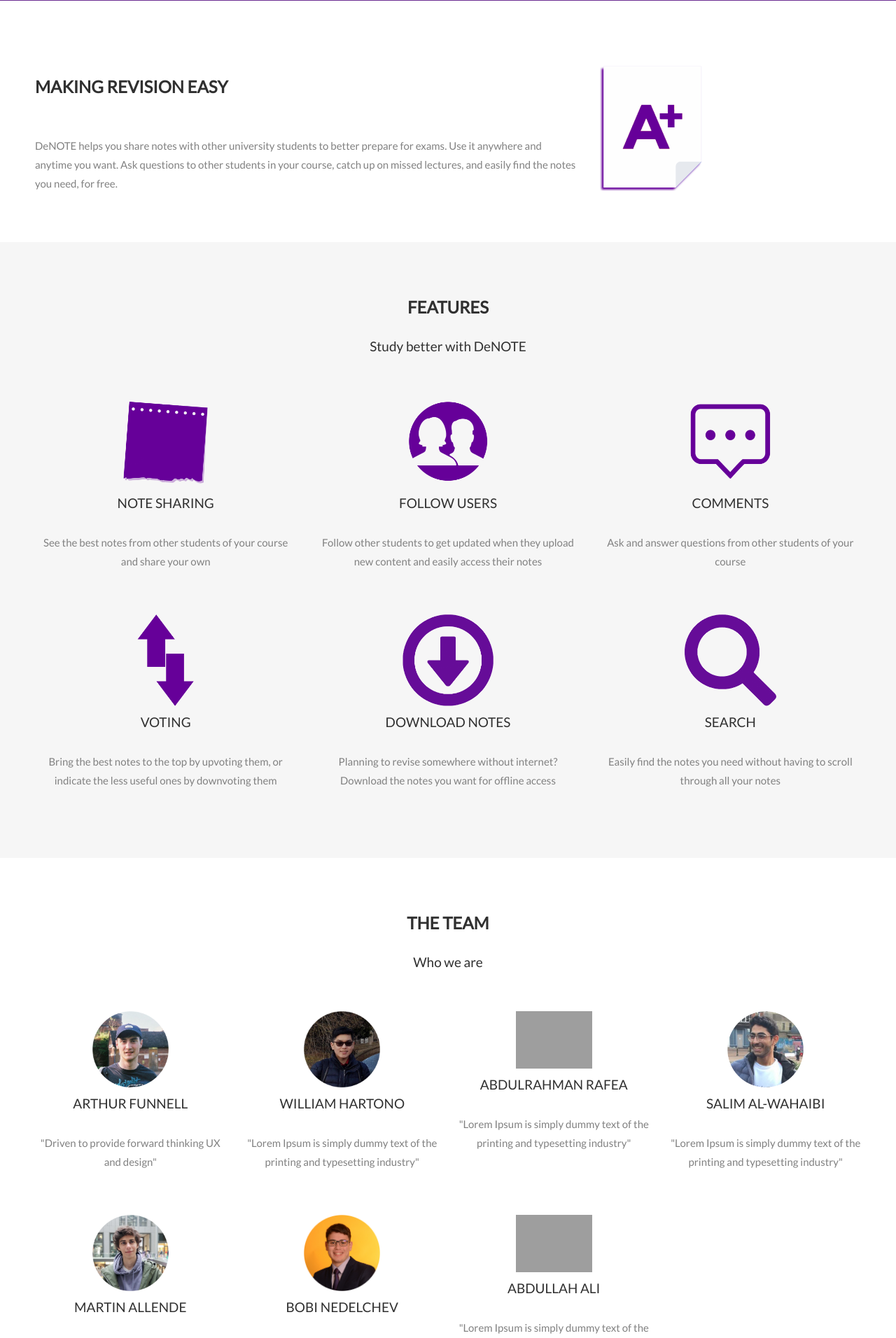
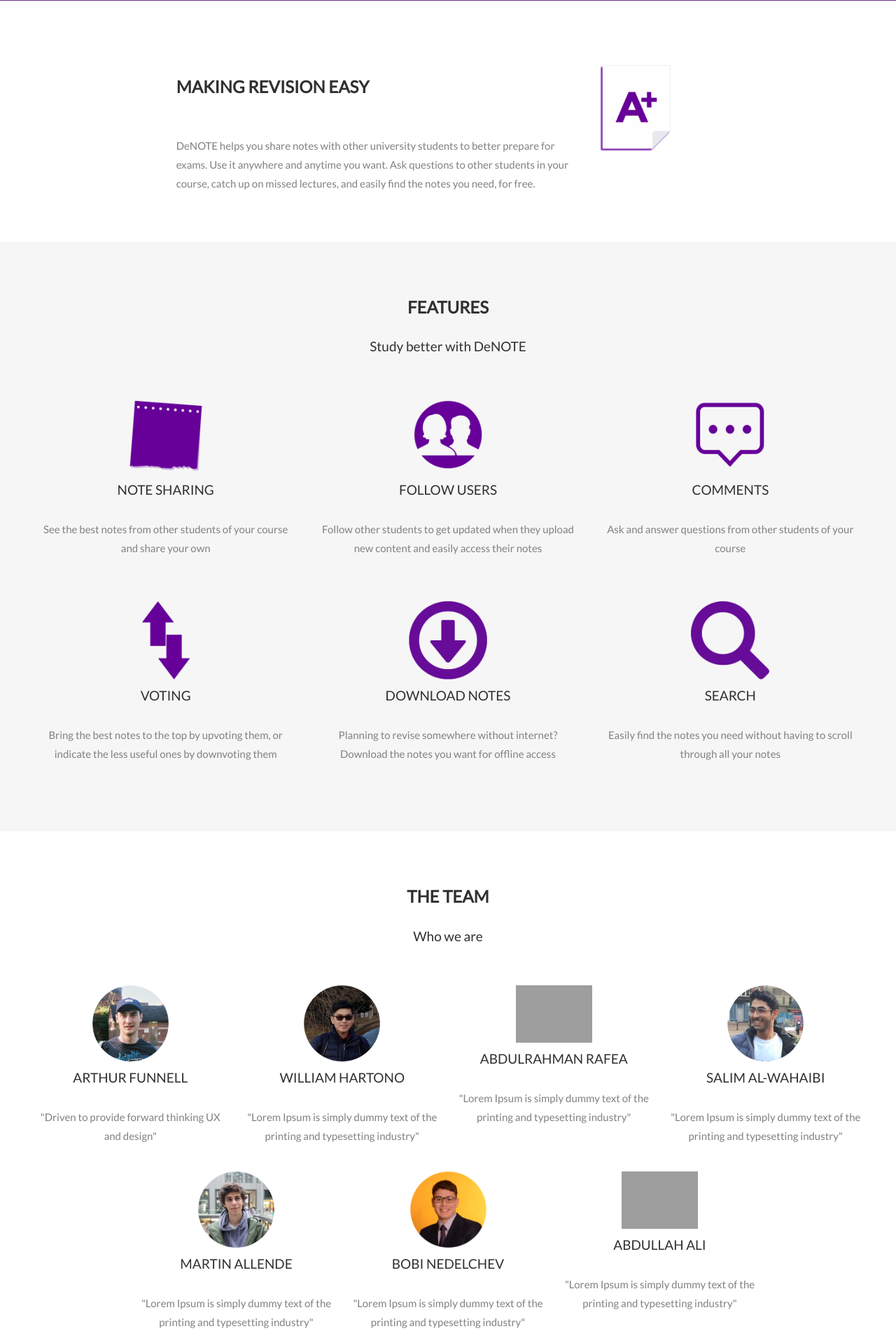
Before and after one commit to elemets/DeNote, a PHP site: page / in a window 1280 px wide. Shown: the part 721-2633 px from the top of the page at 70% size. Run offline with PHP 8.4, Linux system fonts and the light colour scheme; grey boxes are pictures that could not be loaded.

Commit message:
restructuring htnl and cleaning up CSS

```diff
--- a/Welcome Page/welcomeStyleSheet.css
+++ b/Welcome Page/welcomeStyleSheet.css
@@ -51,13 +51,13 @@ h4 {
 }
 
 .About-Icon{
-  width: 40%;
-  height: 40%;
+  width: 60%;
+  height: 60%;
 }
 
 .Feature-Icon{
-  width: 35%;
-  height: 35%;
+  width: 30%;
+  height: 30%;
 }
 
 .Team-Icon{
@@ -109,11 +109,22 @@ footer .glyphicon {
     -webkit-transform: translateY(0%);
   }
 }
+
+@media screen and (min-width: 768px) {
+  .Team-Center-Left{
+    margin-left: 12.5%;
+  }
+  .Team-Center-Right{
+    margin-right: 12.5%;
+  }
+}
+
 @media screen and (max-width: 768px) {
   .col-sm-4, col-sm-8 {
     text-align: center;
     margin: 25px 0;
   }
+}
 
 @media screen and (max-width: 768px) {
   .col-sm-3 {
--- a/index.html
+++ b/index.html
@@ -46,14 +46,16 @@
     <!-- Container (About Section) -->
     <div id="about" class="container-fluid">
       <div class="row">
-        <div class="col-sm-8">
+        <div class="col-sm-2"></div>
+        <div class="col-sm-6">
           <h2>Making revision easy</h2>
           <br>
           <p>DeNOTE helps you share notes with other university students to better prepare for exams. Use it anywhere and anytime you want. Ask questions to other students in your course, catch up on missed lectures, and easily find the notes you need, for free. </p>
         </div>
-        <div class="col-sm-4">
+        <div class="col-sm-2">
           <span><img src="Welcome Page/Icons/A+_Icon.png" class="About-Icon"></span>
         </div>
+        <div class="col-sm-2"></div>
       </div>
     </div>
     <!-- Container (Features Section) -->
@@ -109,7 +111,8 @@
       <h2>THE TEAM</h2>
       <h4>Who we are</h4>
       <br>
-      <div class="row slideanim" style="padding-bottom: 25px">
+      <div class="row">
+        <div class="slideanim">
         <div class="col-sm-3">
           <span><img src="Welcome Page/Team Images/Arthur.png" class="Team-Icon"></span>
           <h4>ARTHUR FUNNELL</h4>
@@ -135,8 +138,8 @@
           <br>
         </div>
       </div>
-      <div class="row slideanim">
-        <div class="col-sm-3">
+      <div class="slideanim">
+        <div class="col-sm-3 Team-Center-Left">
           <span><img src="Welcome Page/Team Images/Martin.png" class="Team-Icon"></span>
           <h4>MARTIN ALLENDE</h4>
           <p>"Lorem Ipsum is simply dummy text of the printing and typesetting industry"</p>
@@ -148,13 +151,14 @@
           <p>"Lorem Ipsum is simply dummy text of the printing and typesetting industry"</p>
           <br>
         </div>
-        <div class="col-sm-3">
+        <div class="col-sm-3 Team-Center-Right">
           <span><img src="Welcome Page/Team Images/Abdullah.png" class="Team-Icon"></span>
           <h4>ABDULLAH ALI</h4>
           <p>"Lorem Ipsum is simply dummy text of the printing and typesetting industry"</p>
           <br>
         </div>
       </div>
+    </div>
     </div>
 
 
```
